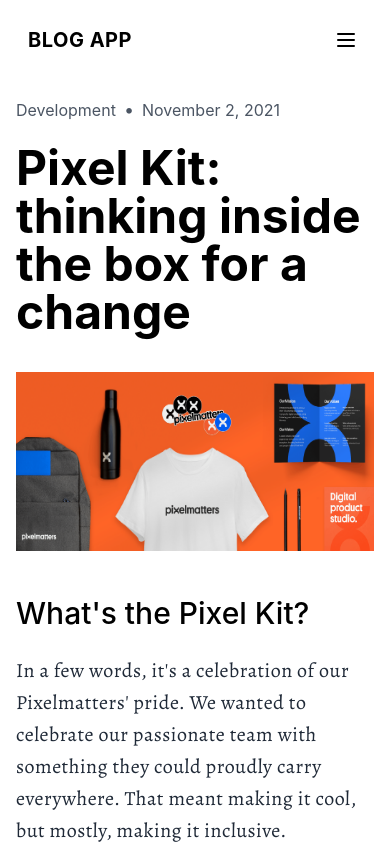
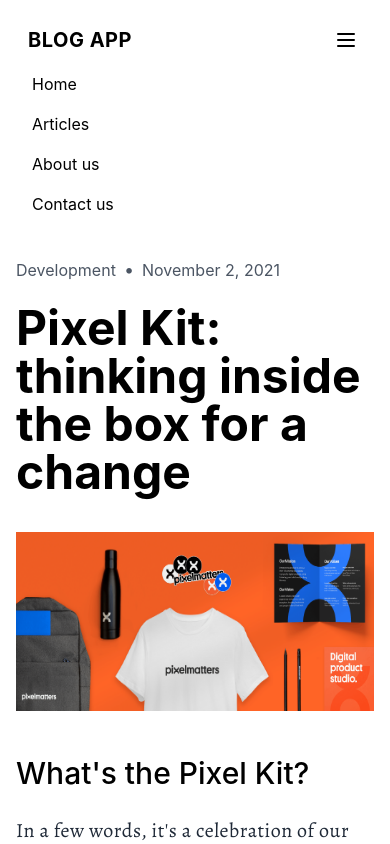
Before and after one commit to cksadhukhan/blog-frontend, a Next.js app: page /blog in a window 390 px wide. Both pictures are taken after a click on the button 346 px from the left and 40 px from the top of the page. Shown: the top 844 px of the page. Built offline with nearby package versions, Linux system fonts and the light colour scheme.

Commit message:
navbar updated

```diff
--- a/components/navbar/navbar.component.tsx
+++ b/components/navbar/navbar.component.tsx
@@ -1,59 +1,72 @@
-import Link from "next/link"
-import React from "react"
-import { NavbarComponentProps } from "./navbar.component.props"
+import Link from "next/link";
+import React, { useState } from "react";
+import { NavbarComponentProps } from "./navbar.component.props";
 
-const Navbar: React.FC<NavbarComponentProps> = (props: NavbarComponentProps) => {
+const Navbar: React.FC<NavbarComponentProps> = (
+  props: NavbarComponentProps
+) => {
+  const [active, setActive] = useState(false);
+
+  const handleClick = () => {
+    setActive(!active);
+  };
+
   return (
-        <nav className='flex items-center flex-wrap py-4 pb-5 px-5 lg:px-12'>
-        <Link href='/'>
-          <a className='inline-flex items-center p-2 mr-4 '>
-            <p className='text-xl  font-bold uppercase tracking-wide'>
-              Blog App
-            </p>
+    <nav className="flex items-center flex-wrap py-4 pb-5 px-5 lg:px-12">
+      <Link href="/">
+        <a className="inline-flex items-center p-2 mr-4 ">
+          <p className="text-xl font-bold uppercase tracking-wide">Blog App</p>
         </a>
       </Link>
-        <button className=' inline-flex p-3 hover:bg-orange-400 rounded lg:hidden  ml-auto hover: outline-none'>
+      <button
+        className="inline-flex p-3 rounded lg:hidden  ml-auto hover: outline-none"
+        onClick={handleClick}
+      >
         <svg
-            className='w-6 h-6'
-            fill='none'
-            stroke='currentColor'
-            viewBox='0 0 24 24'
-            xmlns='http://www.w3.org/2000/svg'
+          className="w-6 h-6"
+          fill="none"
+          stroke="currentColor"
+          viewBox="0 0 24 24"
+          xmlns="http://www.w3.org/2000/svg"
         >
           <path
-              strokeLinecap='round'
-              strokeLinejoin='round'
+            strokeLinecap="round"
+            strokeLinejoin="round"
             strokeWidth={2}
-              d='M4 6h16M4 12h16M4 18h16'
+            d="M4 6h16M4 12h16M4 18h16"
           />
         </svg>
       </button>
-        <div className='hidden w-full lg:inline-flex lg:flex-grow lg:w-auto'>
-          <div className='lg:inline-flex lg:flex-row lg:ml-auto lg:w-auto w-full lg:items-center items-start  flex flex-col lg:h-auto'>
-            <Link href='/'>
-              <a className='lg:inline-flex lg:w-auto w-full px-3 py-2 rounded items-center justify-center hover:underline underline-offset-8 transition duration-1000'>
+      <div
+        className={`${
+          active ? "" : "hidden"
+        }   w-full lg:inline-flex lg:flex-grow lg:w-auto`}
+      >
+        <div className="lg:inline-flex lg:flex-row lg:ml-auto lg:w-auto w-full lg:items-center items-start  flex flex-col lg:h-auto">
+          <Link href="/">
+            <a className="lg:inline-flex lg:w-auto w-full px-3 py-2 rounded items-center justify-center hover:underline hover:underline-offset-8">
               Home
             </a>
           </Link>
-            <Link href='/'>
-              <a className='lg:inline-flex lg:w-auto w-full px-3 py-2 rounded items-center justify-center hover:underline underline-offset-8'>
+          <Link href="/">
+            <a className="lg:inline-flex lg:w-auto w-full px-3 py-2 rounded items-center justify-center hover:underline hover:underline-offset-8">
               Articles
             </a>
           </Link>
-            <Link href='/'>
-              <a className='lg:inline-flex lg:w-auto w-full px-3 py-2 rounded items-center justify-center hover:underline underline-offset-8'>
+          <Link href="/">
+            <a className="lg:inline-flex lg:w-auto w-full px-3 py-2 rounded items-center justify-center hover:underline hover:underline-offset-8">
               About us
             </a>
           </Link>
-            <Link href='/'>
-              <a className='lg:inline-flex lg:w-auto w-full px-3 py-2 rounded items-center justify-center hover:underline underline-offset-8'>
+          <Link href="/">
+            <a className="lg:inline-flex lg:w-auto w-full px-3 py-2 rounded items-center justify-center hover:underline hover:underline-offset-8">
               Contact us
             </a>
           </Link>
         </div>
       </div>
     </nav>
-    )
-}
+  );
+};
 
-export default Navbar
+export default Navbar;
```
Lines whose indentation alone changed are shown as unchanged.
